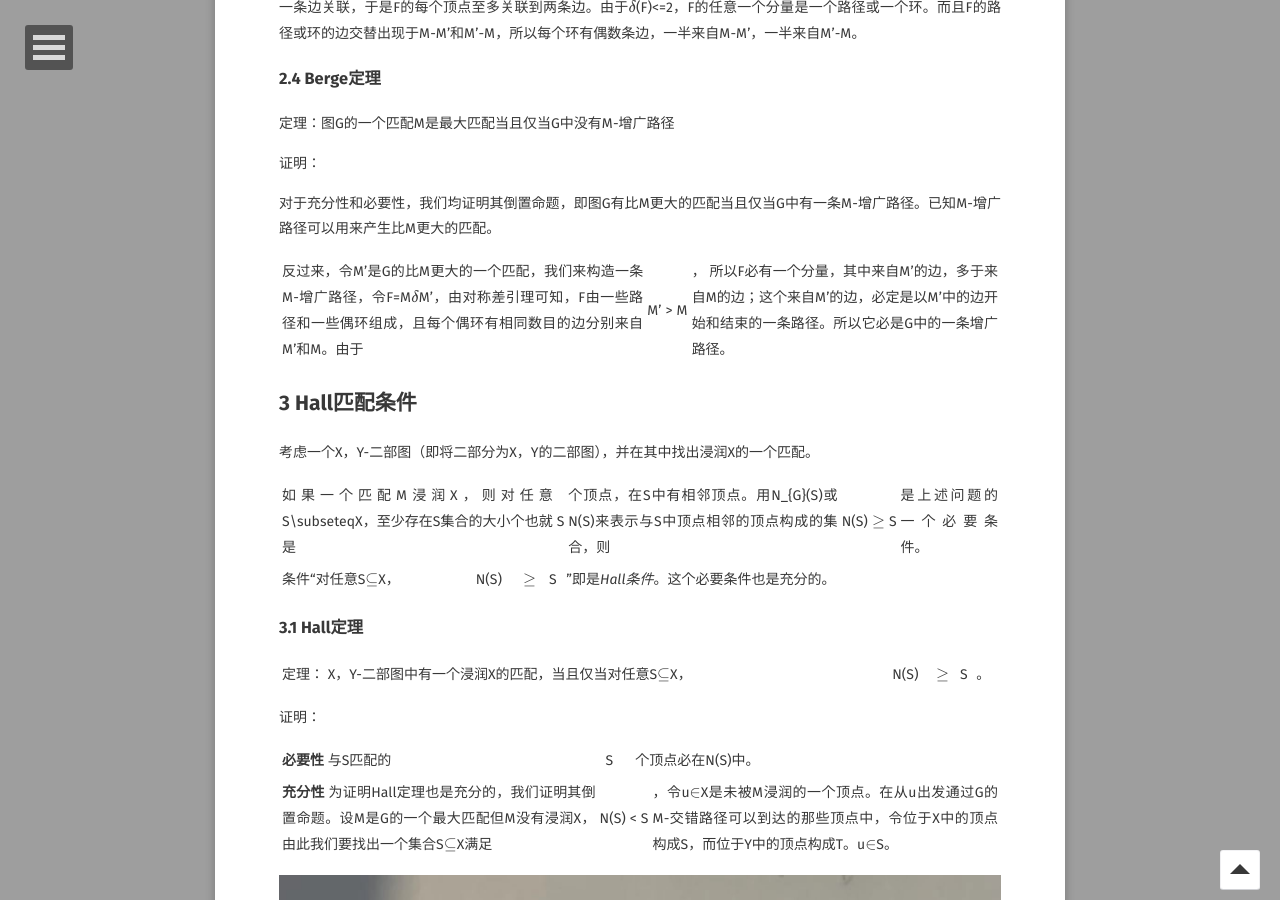
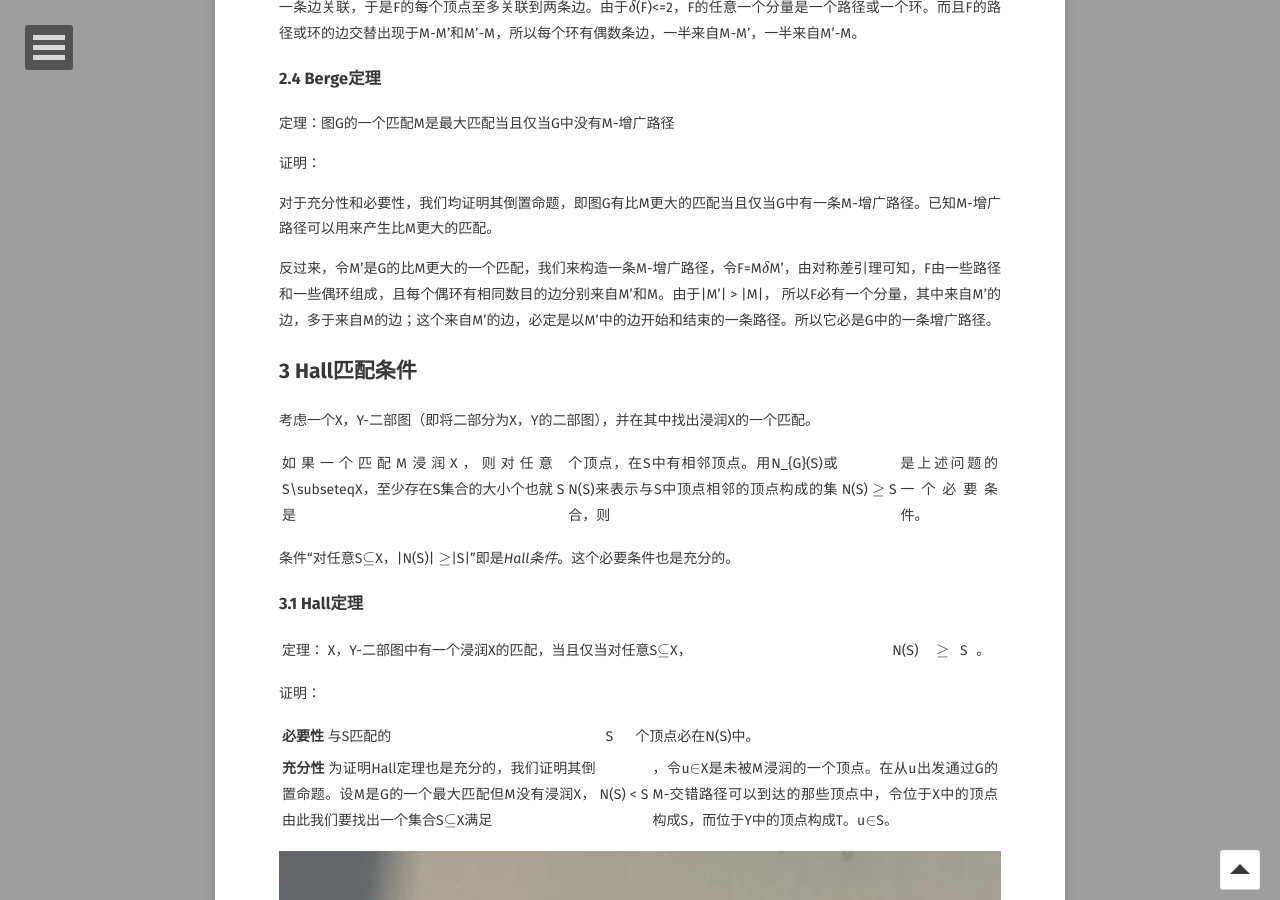
Before and after one commit to YawWQ/yawwq.github.io, a Jekyll site: the page built from _posts/2021-06-05-最大匹配与Hall定理.md, in a window 1280 px wide and 900 px high, scrolled down 1068 px. Built offline with Jekyll 4.4.1, drawn with Linux system fonts in a browser that asks for light colours; some web fonts are replaced; formulas are drawn with MathJax 3; some of the changed text lies outside the part shown.

```diff
--- a/_posts/2021-06-05-最大匹配与Hall定理.md
+++ b/_posts/2021-06-05-最大匹配与Hall定理.md
@@ -43,7 +43,7 @@ comments: false
 
 对于充分性和必要性，我们均证明其倒置命题，即图G有比M更大的匹配当且仅当G中有一条M-增广路径。已知M-增广路径可以用来产生比M更大的匹配。
 
-反过来，令M’是G的比M更大的一个匹配，我们来构造一条M-增广路径，令F=M$$\delta$$M'，由对称差引理可知，F由一些路径和一些偶环组成，且每个偶环有相同数目的边分别来自M’和M。由于|M'| > |M|， 所以F必有一个分量，其中来自M’的边，多于来自M的边；这个来自M’的边，必定是以M’中的边开始和结束的一条路径。所以它必是G中的一条增广路径。
+反过来，令M’是G的比M更大的一个匹配，我们来构造一条M-增广路径，令F=M$$\delta$$M'，由对称差引理可知，F由一些路径和一些偶环组成，且每个偶环有相同数目的边分别来自M’和M。由于\|M'\| > \|M\|， 所以F必有一个分量，其中来自M’的边，多于来自M的边；这个来自M’的边，必定是以M’中的边开始和结束的一条路径。所以它必是G中的一条增广路径。
 
 ## 3 Hall匹配条件
 
@@ -51,7 +51,7 @@ comments: false
 
 如果一个匹配M浸润X，则对任意S\subseteqX，至少存在S集合的大小个也就是|S|个顶点，在S中有相邻顶点。用N_{G}(S)或N(S)来表示与S中顶点相邻的顶点构成的集合，则|N(S)|$$\geq$$|S|是上述问题的一个必要条件。
 
-条件“对任意S$$\subseteq$$X，|N(S)| $$\geq$$|S|”即是*Hall条件*。这个必要条件也是充分的。
+条件“对任意S$$\subseteq$$X，\|N(S)\| $$\geq$$\|S\|”即是*Hall条件*。这个必要条件也是充分的。
 
 ### 3.1 Hall定理
 
```
Also changed, not shown: other parts of _posts/2021-06-05-最大匹配与Hall定理.md (+4 -0 lines).
